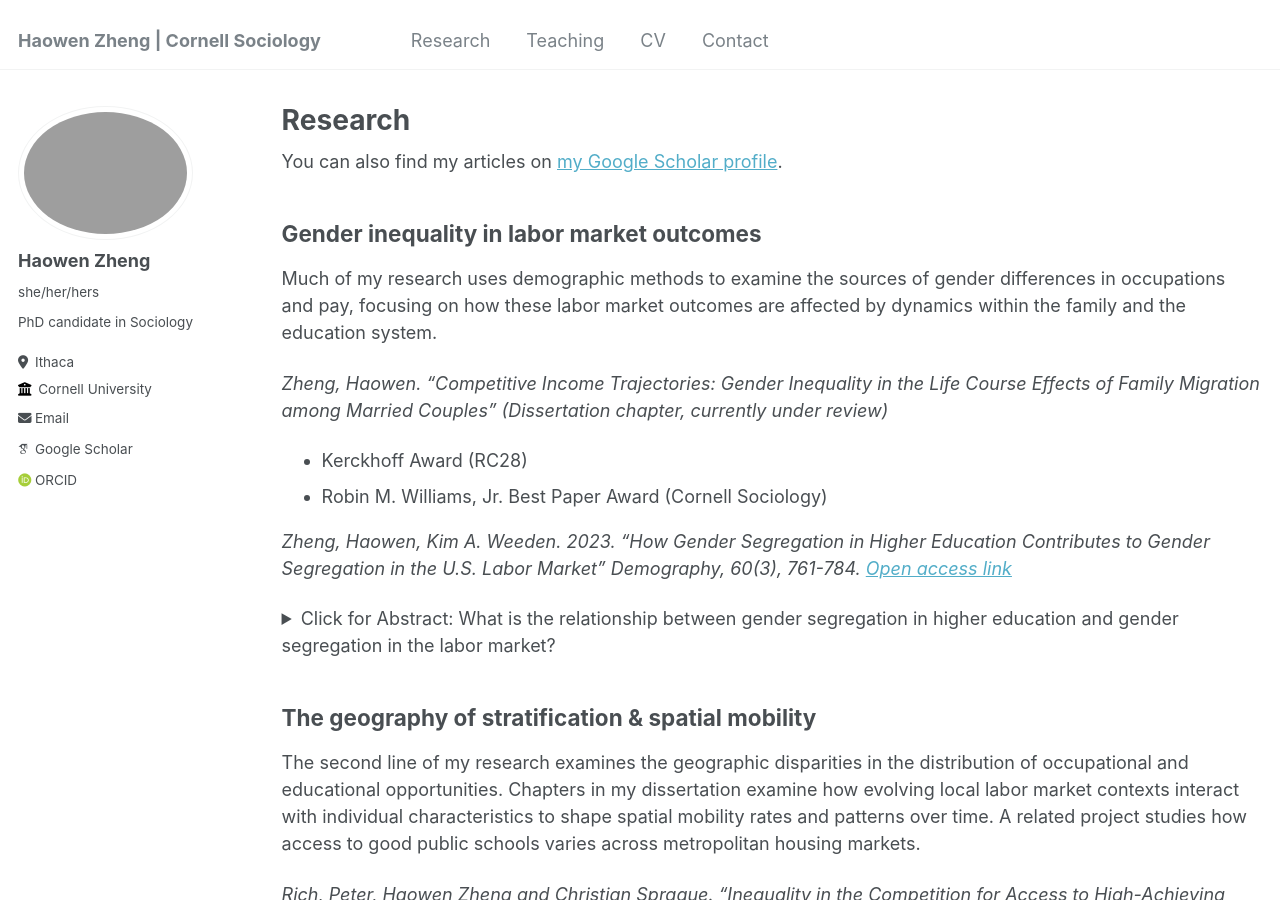
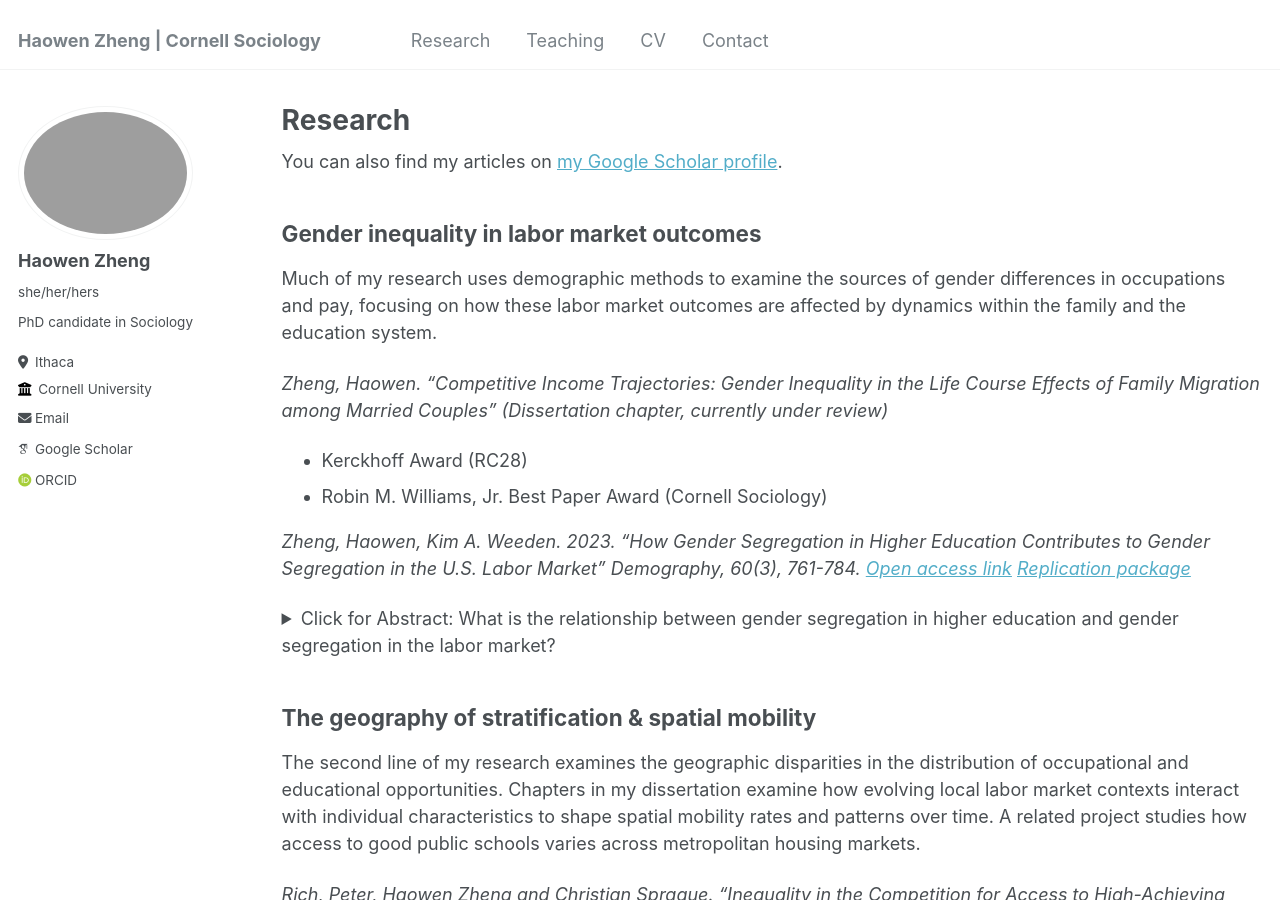
Before and after one commit to haowenzhg/haowenzhg.github.io, a Jekyll site: the page built from _pages/research.md, in a window 1280 px wide and 900 px high. Built offline with Jekyll 4.4.1, drawn with Linux system fonts in a browser that asks for light colours; some web fonts are replaced.

Commit message:
Update research.md

```diff
--- a/_pages/research.md
+++ b/_pages/research.md
@@ -18,7 +18,7 @@ _Zheng, Haowen. “Competitive Income Trajectories: Gender Inequality in the Lif
 * Kerckhoff Award (RC28)
 * Robin M. Williams, Jr. Best Paper Award (Cornell Sociology)
 
-_Zheng, Haowen, Kim A. Weeden. 2023. “How Gender Segregation in Higher Education Contributes to Gender Segregation in the U.S. Labor Market” Demography, 60(3), 761-784. [Open access link](https://read.dukeupress.edu/demography/article/60/3/761/351462/How-Gender-Segregation-in-Higher-Education)_
+_Zheng, Haowen, Kim A. Weeden. 2023. “How Gender Segregation in Higher Education Contributes to Gender Segregation in the U.S. Labor Market” Demography, 60(3), 761-784. [Open access link](https://read.dukeupress.edu/demography/article/60/3/761/351462/How-Gender-Segregation-in-Higher-Education) [Replication package](https://osf.io/h3t4w/?view_only=44ec8ff8e38840ec8014165d53c7e91b)_
 
 <details>
 
```
